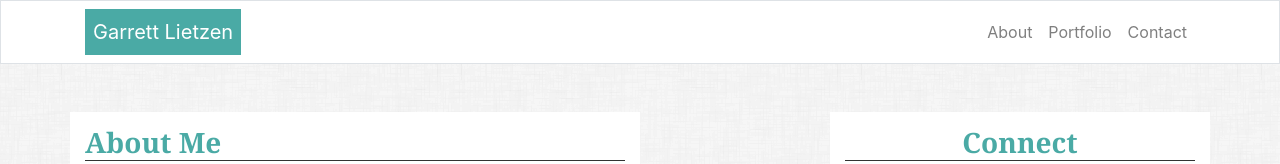
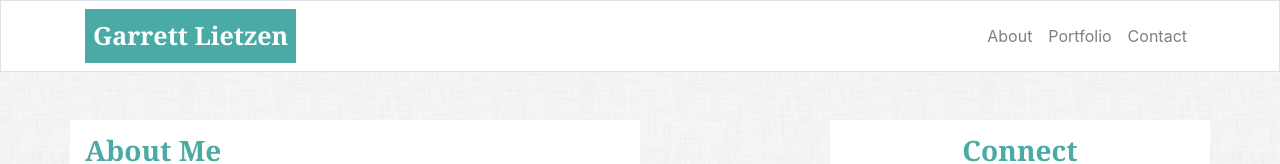
Before and after one commit to glietzen/Bootstrap-Portfolio, a plain HTML site: page index.html in a window 1280 px wide. Shown: the top 164 px of the page. Drawn offline with nearby package versions, Linux system fonts and the light colour scheme.

Commit message:
updated brand on navbar
updated brand on navbar

```diff
--- a/custom.css
+++ b/custom.css
@@ -12,6 +12,12 @@ body {
     padding-top: 0.5em;
     border-bottom: 1px #333 solid;
     color: #4aaaa5;
+    font-weight: 700;
+}
+
+.main-nav-brand-gl {
+    font-family: Georgia, 'Times New Roman', Times, serif;
+    font-size: 25px;
     font-weight: 700;
 }
 
--- a/index.html
+++ b/index.html
@@ -15,7 +15,7 @@
         <nav class="navbar navbar-expand-sm navbar-light bg-white border border-3 navbar-right">
             <div class="container">
 
-                <a class="navbar-brand header-name text-white p-2" href="index.html">Garrett Lietzen</a>
+                <a class="navbar-brand header-name text-white p-2 main-nav-brand-gl" href="index.html">Garrett Lietzen</a>
                 <button class="navbar-toggler" data-toggle="collapse" data-target="#navbarNav"><span class="navbar-toggler-icon"></span></button>
 
                 <div class="collapse navbar-collapse" id="navbarNav">
```
Also changed, not shown: contact.html (+1 -1 lines), portfolio.html (+1 -1 lines).
